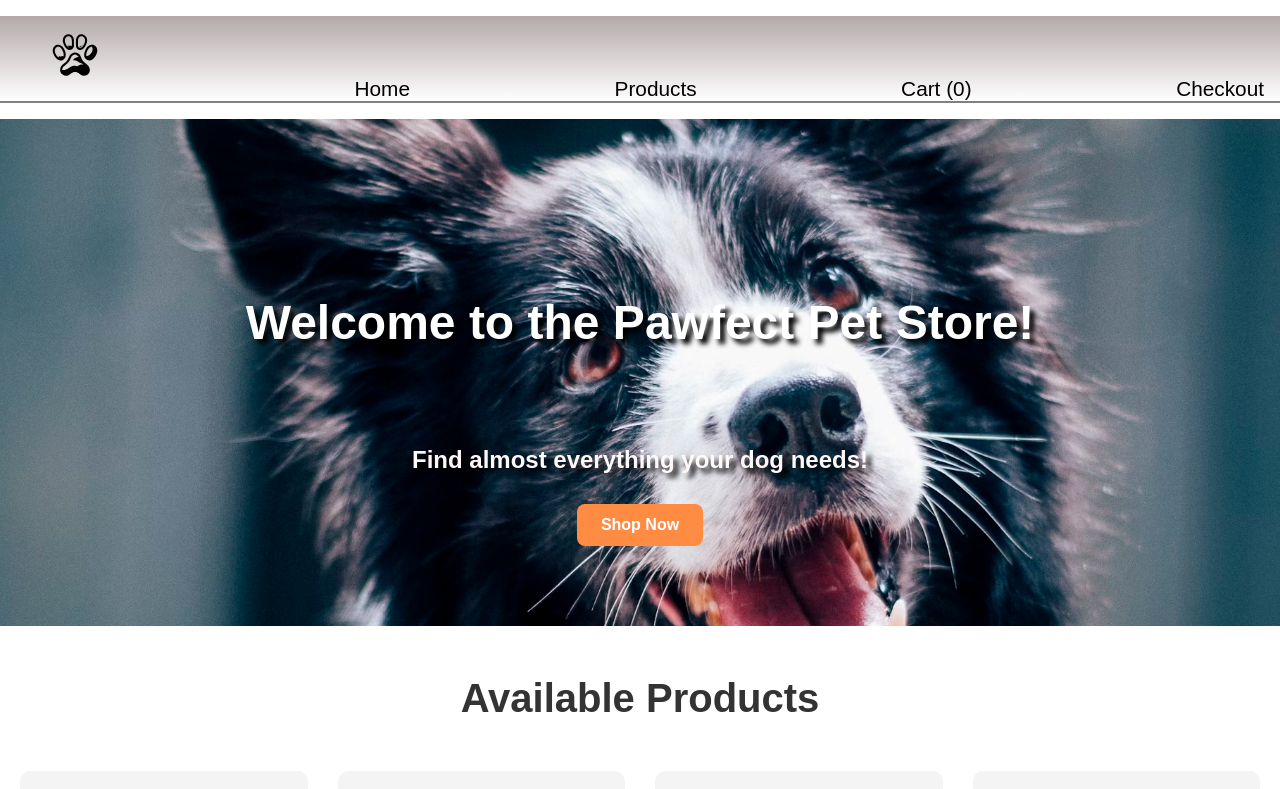
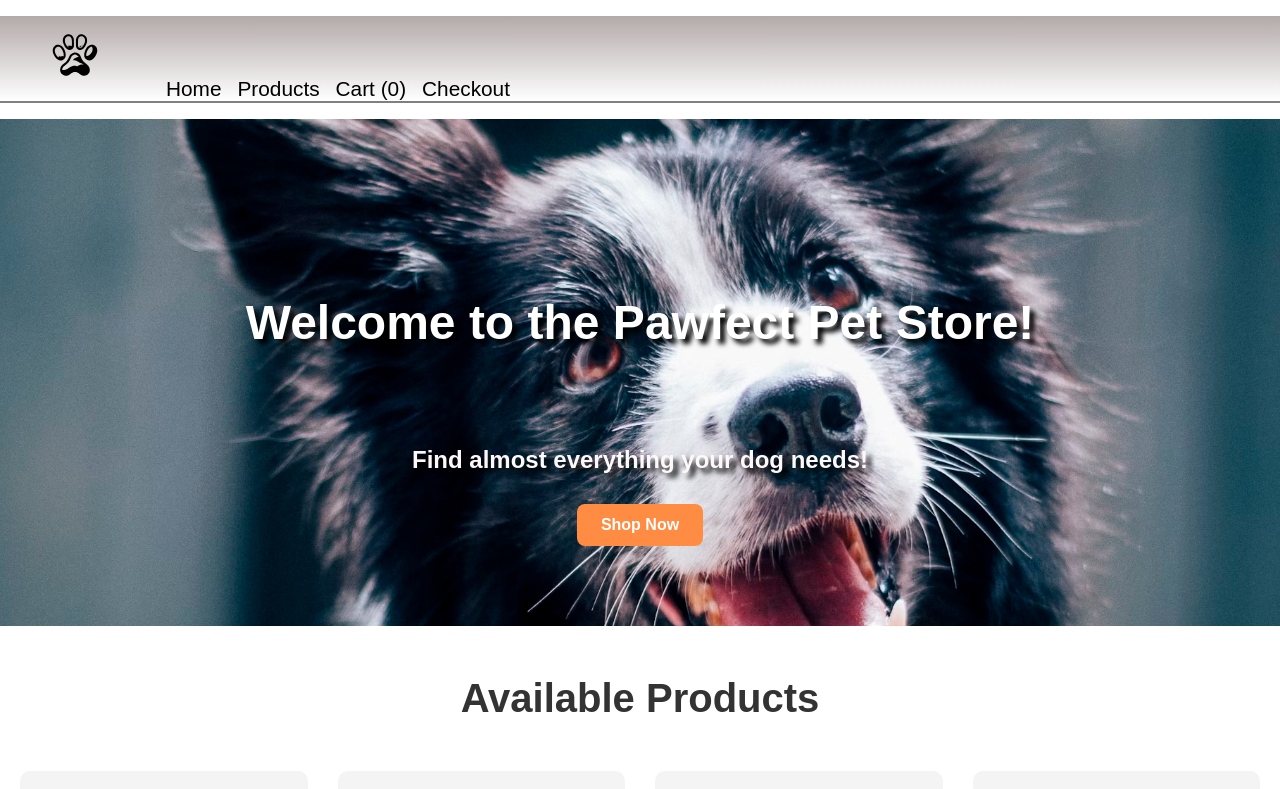
Before and after one commit to senaimustafa98/next.js-ecommerce-store, a Next.js app: page / in a window 1280 px wide. Shown: the top 789 px of the page. Built offline with nearby package versions, Linux system fonts and the light colour scheme; no server answers.

Commit message:
Fix layout page

```diff
--- a/app/layout.js
+++ b/app/layout.js
@@ -35,17 +35,9 @@ export default async function RootLayout({ children }) {
             <Link href="/">
               <Image src="/logo.svg" alt="UpLeveled" height={80} width={150} />
             </Link>
-          </nav>
-          <nav>
             <Link href="/">Home</Link>
-          </nav>
-          <nav>
             <Link href="/products" data-test-id="products-link">Products</Link>
-          </nav>
-          <nav>
             <Link href="/cart" data-test-id="cart-link">Cart ({cartCount})</Link>
-          </nav>
-          <nav>
             <Link href="/checkout">Checkout</Link>
           </nav>
         </header>
```
